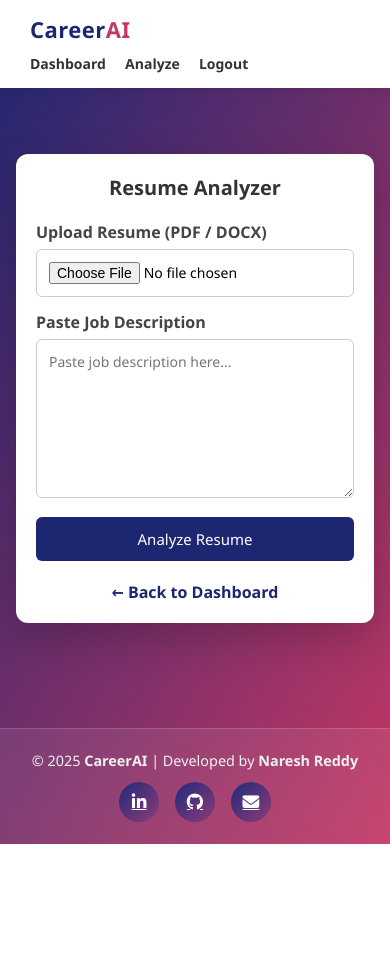
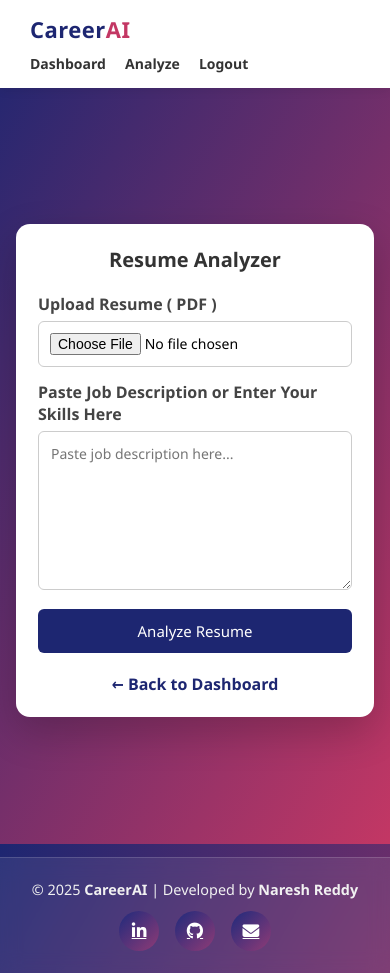
Before and after one commit to iamnaresh06/CareerAI, a Django app: page /analyze/ in a window 390 px wide. Before the commit the page ends 844 px from the top, so only its background shows below. Run offline with Django 5.2, Linux system fonts and the light colour scheme; a user stored in the database is signed in.

Commit message:
Mobile Login Page Height Fixing

```diff
--- a/core/templates/core/analyze.html
+++ b/core/templates/core/analyze.html
@@ -37,10 +37,10 @@
             <form method="POST" enctype="multipart/form-data">
                 {% csrf_token %}
 
-                <label class="label">Upload Resume (PDF / DOCX)</label>
+                <label class="label">Upload Resume ( PDF )</label>
                 <input type="file" name="resume" required>
 
-                <label class="label">Paste Job Description</label>
+                <label class="label">Paste Job Description or Enter Your Skills Here</label>
                 <textarea name="job_description" rows="7"
                     placeholder="Paste job description here..." required></textarea>
 
--- a/static/core/style.css
+++ b/static/core/style.css
@@ -477,13 +477,32 @@ audio:hover {
 
 
 /* ===== Mobile Login Height Fix ===== */
+
 @media (max-width: 600px) {
+
+    /* Prevent body from forcing center vertically */
     body {
         justify-content: flex-start;
+        padding-top: 90px; /* space for fixed header */
+        padding-bottom: 60px; /* space for footer */
     }
 
+    /* Reduce login card height impact */
     .container {
+        margin-top: 20px;
+        margin-bottom: 20px;
+        padding: 22px;
+        border-radius: 14px;
+    }
+
+    /* Slightly compact inputs */
+    .container input {
+        padding: 11px;
+    }
+
+    /* Footer should not push layout upward */
+    .site-footer {
+        position: relative;
         margin-top: 40px;
-        margin-bottom: 20px;
     }
 }
```
Also changed, not shown: 1 other file.
